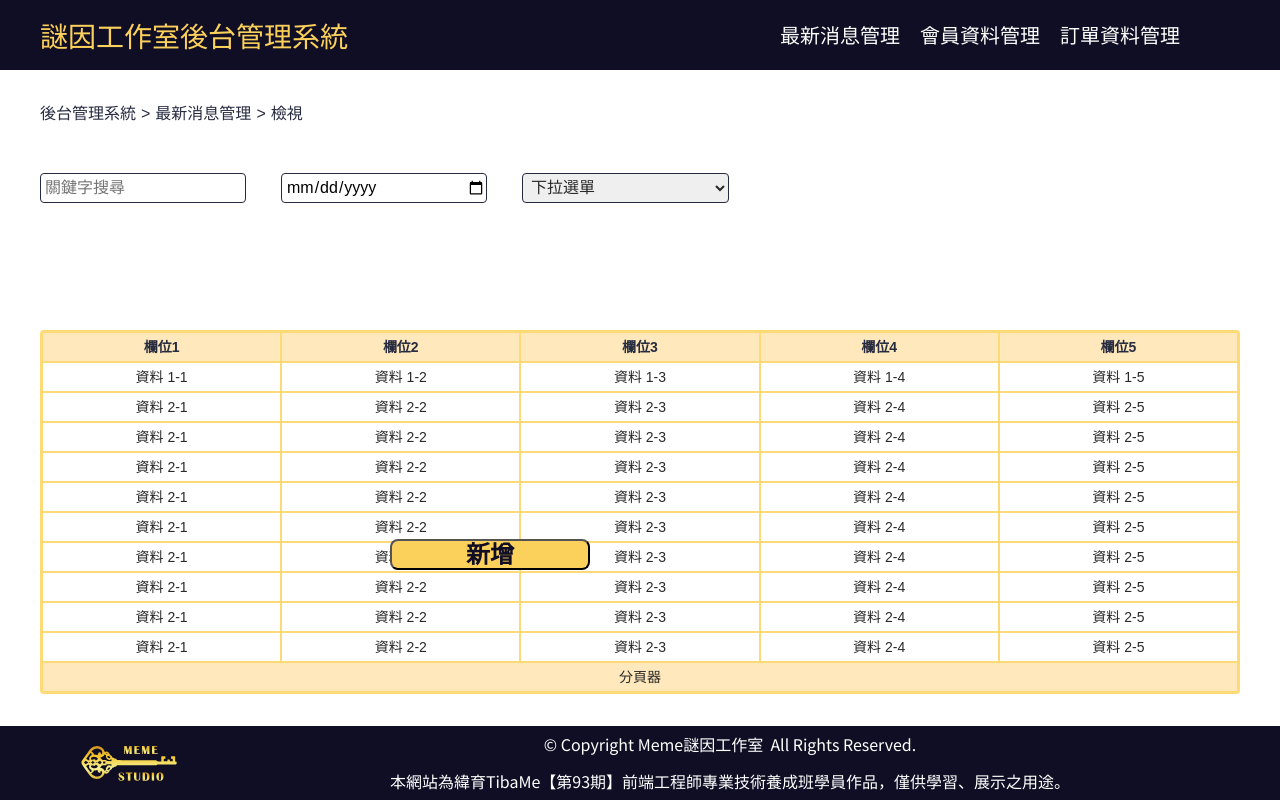
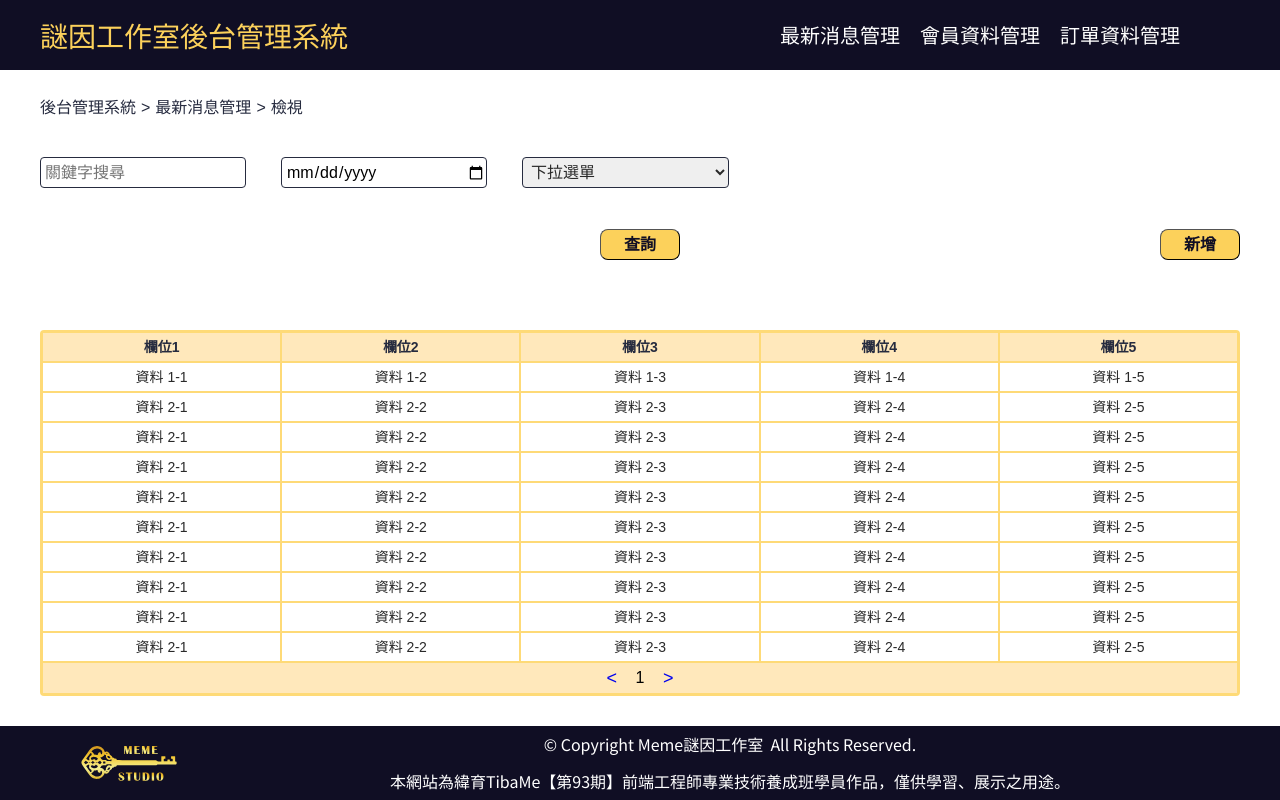
Before and after one commit to phoebewang04/memeapple, a PHP site: page /backstage_index.html in a window 1280 px wide. Run offline with PHP 8.4, Linux system fonts and the light colour scheme; some libraries are stand-ins or nearby versions.

Commit message:
fix and setup button, and setup paginator

```diff
--- a/backstage_index.html
+++ b/backstage_index.html
@@ -59,6 +59,7 @@
                     </select>
                 </form>
                 <div class="backstage_panel">
+                    <button class="btn backstage_button">查詢</button>
                     <button class="btn backstage_button">新增</button>
                 </div>
             </div>
@@ -144,8 +145,16 @@
                             <td>資料 2-4</td>
                             <td>資料 2-5</td>
                         </tr>
-                        <tr class="backstage_pagination">
-                            <td colspan="5" style="text-align: center;">分頁器</td>
+                        <tr class="backstage_tfoot">
+                            <td colspan="5" style="text-align: center;">
+                                <div class="backstage_pagination">
+                                    <div class="backstage_paginator">
+                                        <a href="#">&lt;</a>
+                                        <input class="backstage_page_input" type="text" value="1">
+                                        <a href="#">&gt;</a>
+                                    </div>
+                                </div>
+                            </td>
                         </tr>
                     </tbody>
                 </table>
--- a/src/assets/css/style.css
+++ b/src/assets/css/style.css
@@ -1,6 +1,5 @@
 @charset "UTF-8";
 @import url(../css/reset.css);
-@import url("https://fonts.googleapis.com/css?family=Noto+Sans+TC");
 body {
   background-color: #100E24;
   color: white;
@@ -587,6 +586,10 @@ i.fa-dollar-sign {
 
 .backstage_panel {
   padding-top: 20px;
+  width: calc(50% + 40px);
+  align-self: flex-end;
+  display: flex;
+  justify-content: space-between;
 }
 
 .backstage_tablezone {
@@ -597,6 +600,18 @@ i.fa-dollar-sign {
 
 .backstage_button {
   height: 30.8px;
+  position: static;
+  margin: 0;
+  border-width: 0.8px;
+  font-size: 16px;
+  width: 80px;
+}
+.backstage_button:active {
+  background-color: #FFE8BB;
+}
+
+.backstage_button:hover {
+  border-width: 2px;
 }
 
 .backstage_table {
@@ -630,8 +645,47 @@ i.fa-dollar-sign {
   color: #292929;
 }
 
+.backstage_tfoot {
+  background-color: #FFE8BB;
+}
+
 .backstage_pagination {
+  width: 100%;
+  display: flex;
+  justify-content: center;
+  align-items: center;
+}
+
+.backstage_paginator {
+  font-size: 16px;
+  display: flex;
+  justify-content: center;
+  align-items: center;
+  width: 200px;
+}
+.backstage_paginator a {
+  font-size: 18px;
+  line-height: 30px;
+}
+.backstage_paginator a:hover {
+  font-weight: bold;
+}
+.backstage_paginator a:active {
+  color: #FCD15B;
+}
+
+.backstage_page_input {
+  font-size: 16px;
+  width: 30px;
+  margin: 0 8px;
   background-color: #FFE8BB;
+  border: 0;
+  text-align: center;
+}
+
+.backstage_page_input:focus {
+  outline: 1px solid #262B3F;
+  background-color: white;
 }
 
 /* @import url(./reset.css); */
--- a/src/assets/sass/page/_backstage.scss
+++ b/src/assets/sass/page/_backstage.scss
@@ -129,6 +129,11 @@
 .backstage_panel{
     // background-color: red;
     padding-top: 20px;
+    width: calc(50% + 40px);
+    align-self: flex-end;
+
+    display: flex;
+    justify-content: space-between;
 }
 
 .backstage_tablezone{
@@ -140,6 +145,19 @@
 
 .backstage_button{
     height: 30.8px;
+    position: static;
+    margin: 0;
+    border-width: 0.8px;
+    font-size: 16px;
+    width: 80px;
+
+    &:active{
+      background-color: map-get( $colors, lightyellow );
+    }
+  }
+
+.backstage_button:hover{
+    border-width: 2px;
 }
 
 .backstage_table{
@@ -173,6 +191,49 @@
     color: map-get($colors, black );
 }
 
-.backstage_pagination{
+.backstage_tfoot{
     background-color: map-get($colors, lightyellow );
 }
+
+.backstage_pagination{
+    width: 100%;
+    display: flex;
+    justify-content: center;
+    align-items: center;
+}
+
+.backstage_paginator{
+    // background-color: #fff;
+    font-size: 16px;
+    display: flex;
+    justify-content: center;
+    align-items: center;
+    width: 200px;
+
+    & a{
+        font-size: 18px;
+        line-height: 30px;
+    }
+
+    & a:hover{
+        font-weight: bold;
+    }
+
+    & a:active{
+        color: map-get($colors, gold );
+    }
+}
+
+.backstage_page_input{
+    font-size: 16px;
+    width: 30px;
+    margin:0 8px;
+    background-color: map-get( $colors, lightyellow );
+    border: 0;
+    text-align: center;
+}
+
+.backstage_page_input:focus{
+    outline: 1px solid map-get($colors, lightblue );
+    background-color: map-get( $colors, white );
+}
```
Also changed, not shown: 1 other file.
